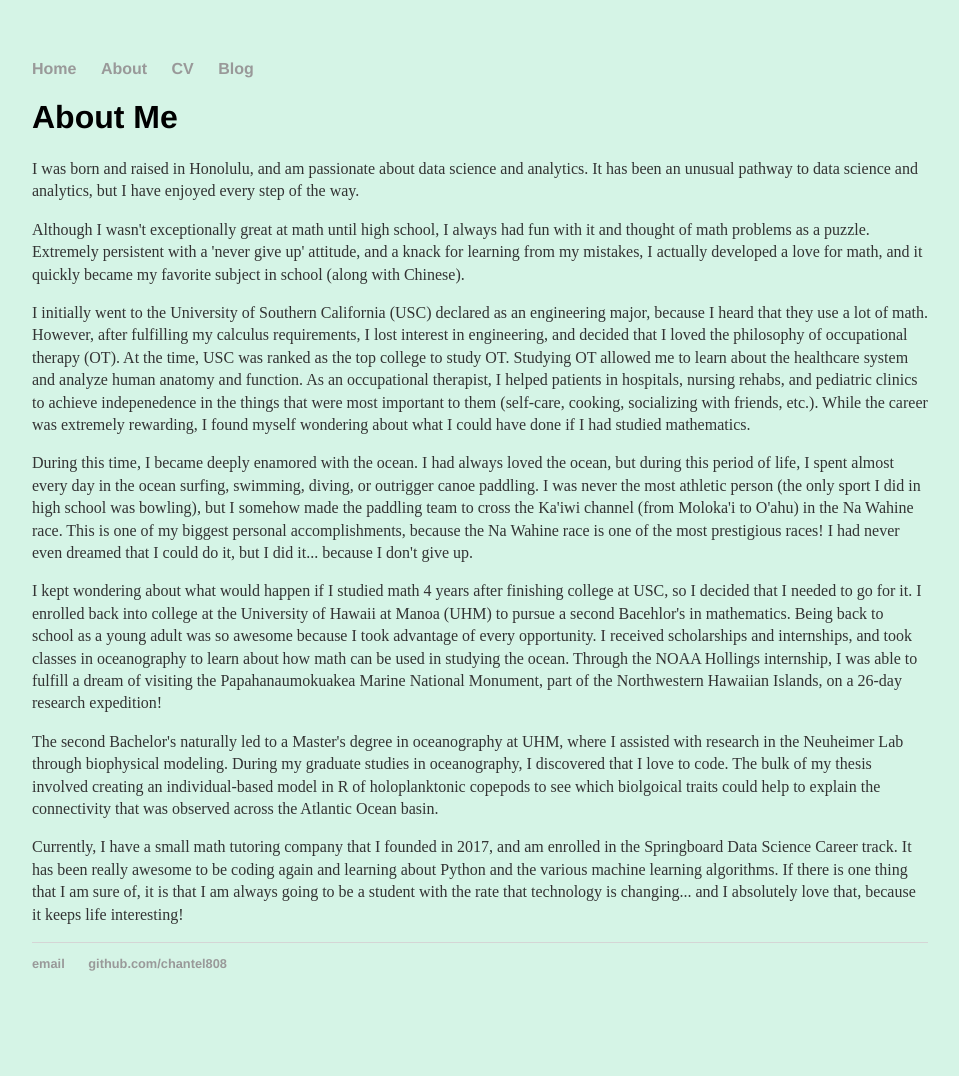
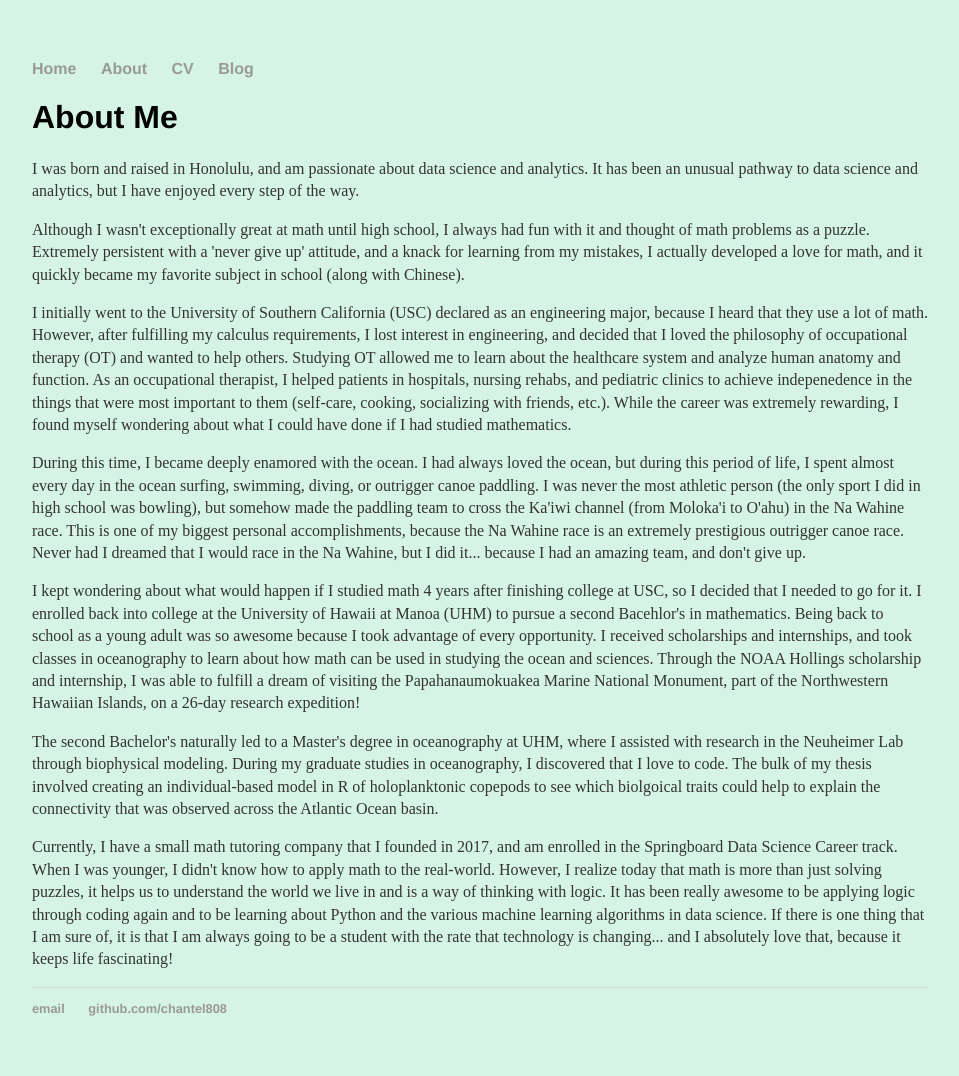
Before and after one commit to chantel808/chantel808.github.io, a Jekyll site: the page built from about/index.html, in a window 1280 px wide. Shown: the whole page, without its empty margins (160-1119 px from the left). Built offline with Jekyll 4.4.1, drawn with Linux system fonts in a browser that asks for light colours; before the commit the page ends 1031 px from its top, so only the background shows below that.

Commit message:
Update index.html

```diff
--- a/about/index.html
+++ b/about/index.html
@@ -12,16 +12,16 @@ I was born and raised in Honolulu, and am passionate about data science and anal
 Although I wasn't exceptionally great at math until high school, I always had fun with it and thought of math problems as a puzzle. Extremely persistent with a 'never give up' attitude, and a knack for learning from my mistakes, I actually developed a love for math, and it quickly became my favorite subject in school (along with Chinese). </p>
 
 <p>
-I initially went to the University of Southern California (USC) declared as an engineering major, because I heard that they use a lot of math. However, after fulfilling my calculus requirements, I lost interest in engineering, and decided that I loved the philosophy of occupational therapy (OT). At the time, USC was ranked as the top college to study OT. Studying OT allowed me to learn about the healthcare system and analyze human anatomy and function. As an occupational therapist, I helped patients in hospitals, nursing rehabs, and pediatric clinics to achieve indepenedence in the things that were most important to them (self-care, cooking, socializing with friends, etc.). While the career was extremely rewarding, I found myself wondering about what I could have done if I had studied mathematics. </p>
+I initially went to the University of Southern California (USC) declared as an engineering major, because I heard that they use a lot of math. However, after fulfilling my calculus requirements, I lost interest in engineering, and decided that I loved the philosophy of occupational therapy (OT) and wanted to help others. Studying OT allowed me to learn about the healthcare system and analyze human anatomy and function. As an occupational therapist, I helped patients in hospitals, nursing rehabs, and pediatric clinics to achieve indepenedence in the things that were most important to them (self-care, cooking, socializing with friends, etc.). While the career was extremely rewarding, I found myself wondering about what I could have done if I had studied mathematics. </p>
 
 <p>
-During this time, I became deeply enamored with the ocean. I had always loved the ocean, but during this period of life, I spent almost every day in the ocean surfing, swimming, diving, or outrigger canoe paddling. I was never the most athletic person (the only sport I did in high school was bowling), but I somehow made the paddling team to cross the Ka'iwi channel (from Moloka'i to O'ahu) in the Na Wahine race. This is one of my biggest personal accomplishments, because the Na Wahine race is one of the most prestigious races! I had never even dreamed that I could do it, but I did it... because I don't give up. </p>
+During this time, I became deeply enamored with the ocean. I had always loved the ocean, but during this period of life, I spent almost every day in the ocean surfing, swimming, diving, or outrigger canoe paddling. I was never the most athletic person (the only sport I did in high school was bowling), but somehow made the paddling team to cross the Ka'iwi channel (from Moloka'i to O'ahu) in the Na Wahine race. This is one of my biggest personal accomplishments, because the Na Wahine race is an extremely prestigious outrigger canoe race. Never had I dreamed that I would race in the Na Wahine, but I did it... because I had an amazing team, and don't give up. </p>
 
 <p>
-I kept wondering about what would happen if I studied math 4 years after finishing college at USC, so I decided that I needed to go for it. I enrolled back into college at the University of Hawaii at Manoa (UHM) to pursue a second Bacehlor's in mathematics. Being back to school as a young adult was so awesome because I took advantage of every opportunity. I received scholarships and internships, and took classes in oceanography to learn about how math can be used in studying the ocean. Through the NOAA Hollings internship, I was able to fulfill a dream of visiting the Papahanaumokuakea Marine National Monument, part of the Northwestern Hawaiian Islands, on a 26-day research expedition! </p>
+I kept wondering about what would happen if I studied math 4 years after finishing college at USC, so I decided that I needed to go for it. I enrolled back into college at the University of Hawaii at Manoa (UHM) to pursue a second Bacehlor's in mathematics. Being back to school as a young adult was so awesome because I took advantage of every opportunity. I received scholarships and internships, and took classes in oceanography to learn about how math can be used in studying the ocean and sciences. Through the NOAA Hollings scholarship and internship, I was able to fulfill a dream of visiting the Papahanaumokuakea Marine National Monument, part of the Northwestern Hawaiian Islands, on a 26-day research expedition! </p>
 
 <p>
 The second Bachelor's naturally led to a Master's degree in oceanography at UHM, where I assisted with research in the Neuheimer Lab through biophysical modeling. During my graduate studies in oceanography, I discovered that I love to code. The bulk of my thesis involved creating an individual-based model in R of holoplanktonic copepods to see which biolgoical traits could help to explain the connectivity that was observed across the Atlantic Ocean basin. </p>
 
 <p>
-Currently, I have a small math tutoring company that I founded in 2017, and am enrolled in the Springboard Data Science Career track. It has been really awesome to be coding again and learning about Python and the various machine learning algorithms. If there is one thing that I am sure of, it is that I am always going to be a student with the rate that technology is changing... and I absolutely love that, because it keeps life interesting! </p>
+Currently, I have a small math tutoring company that I founded in 2017, and am enrolled in the Springboard Data Science Career track. When I was younger, I didn't know how to apply math to the real-world. However, I realize today that math is more than just solving puzzles, it helps us to understand the world we live in and is a way of thinking with logic. It has been really awesome to be applying logic through coding again and to be learning about Python and the various machine learning algorithms in data science. If there is one thing that I am sure of, it is that I am always going to be a student with the rate that technology is changing... and I absolutely love that, because it keeps life fascinating! </p>
```
